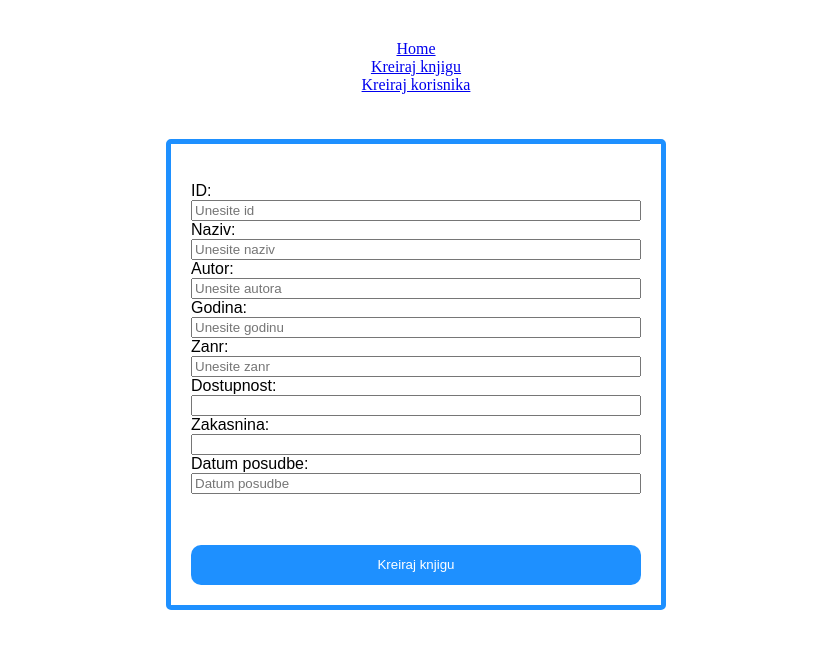
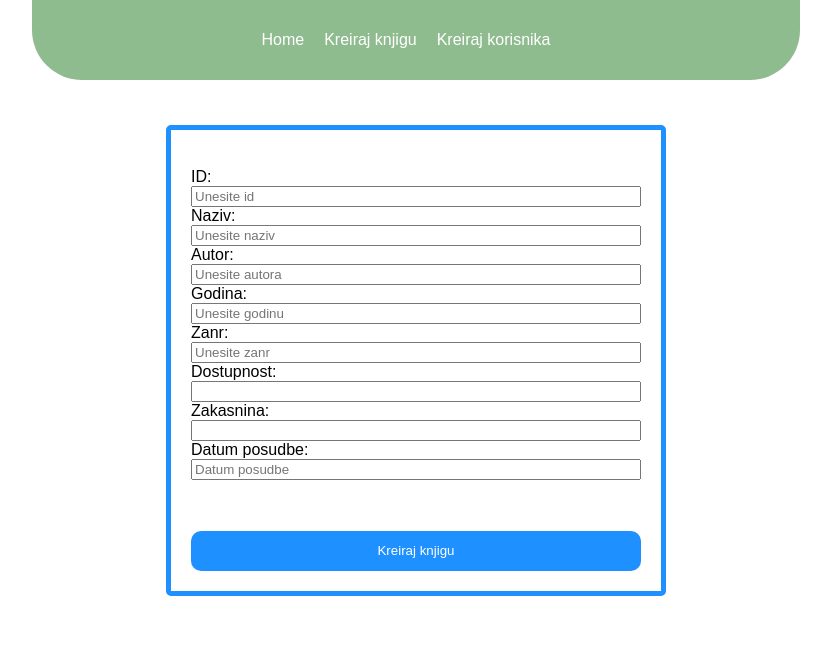
Before and after one commit to gabrielab22/RestApi-Nodejs-React, a React (Create React App) app in the folder client/: page /kreirajknjigu in a window 1280 px wide. Shown: the top 648 px of the page, without its empty margins (224-1055 px from the left). Built offline with nearby package versions, Linux system fonts and the light colour scheme.

Commit message:
Navbar design and minor changes on showing books

```diff
--- a/client/src/App.css
+++ b/client/src/App.css
@@ -3,7 +3,6 @@
   height: auto;
   display: flex;
   align-items: center;
-  padding-top: 40px;
   flex-direction: column;
 }
 
@@ -55,18 +54,37 @@ body {
 .button {
   align-items: center;
   border: 1px solid #DFDFDF;
-  border-radius: 20px;
+  border-radius: 15px;
   cursor: pointer;
   display: flex;
   font-family: Arial, Helvetica, sans-serif;
   font-size: 14px;
   justify-content: center;
   text-decoration: none;
-  margin-left: 15px;
 }
 .hidden{
   display: none;
 }
+
+/* navbar */
+.navbar {
+  width: 60%;
+  height: 80px;
+  background-color:darkseagreen;
+  display: flex;
+  align-items: center;
+  font-family: Arial, Helvetica, sans-serif;
+  border-bottom-left-radius: 50px;
+  border-bottom-right-radius: 50px;
+  justify-content: center;
+}
+
+.navbar a {
+  margin-right: 20px;
+  text-decoration: none;
+  color: white;
+}
+/* navbar kraj */
 
 /* CREATE POST PAGE CSS */
 
--- a/client/src/App.js
+++ b/client/src/App.js
@@ -10,9 +10,11 @@ function App() {
   return (
     <div className="App">
       <Router>
+        <div className='navbar'>
         <Link to ="/">Home</Link>
         <Link to ="/kreirajknjigu">Kreiraj knjigu</Link>
         <Link to ="/kreirajkorisnika">Kreiraj korisnika</Link>
+        </div>
         <Routes>
           <Route path = "/" element = {<Home/>}/>
           <Route path = "/kreirajknjigu" element = {<KreirajKnjigu/>}/>
--- a/client/src/pages/home.js
+++ b/client/src/pages/home.js
@@ -16,9 +16,9 @@ function Home() {
         {listaKnjiga.map((value, key) => {
           const uvjet = value.dostupnost === true;
           return <div className="knjiga">
-          <div className="naziv_knjige" style = {{backgroundColor: uvjet ? "green": "red"}}> ode ide autor, {value.id_autora} </div>
-          <div className="godina" > {value.naziv_knjige}</div>
-          <div className="footer" style = {{backgroundColor: uvjet ? "green": "red"}}> {value.godina_izdanja}<button className = {uvjet ? "button": "hidden"}> Rezerviraj</button> </div>
+          <div className="naziv_knjige" style = {{backgroundColor: "darkseagreen"}}>{value.naziv_knjige} </div>
+          <div className="godina" >  ode ide autor, {value.id_autora} <br/> {value.godina_izdanja} </div>
+          <div className="footer" style = {{backgroundColor: uvjet ? "green": "red"}}> <button className = {uvjet ? "button": "hidden"}> Rezerviraj</button> </div>
 
           </div>;
         })}
```
